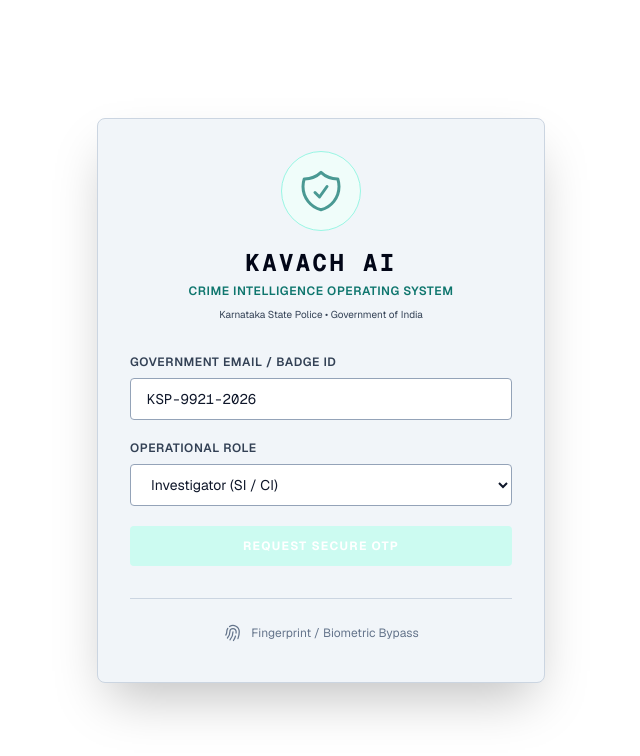
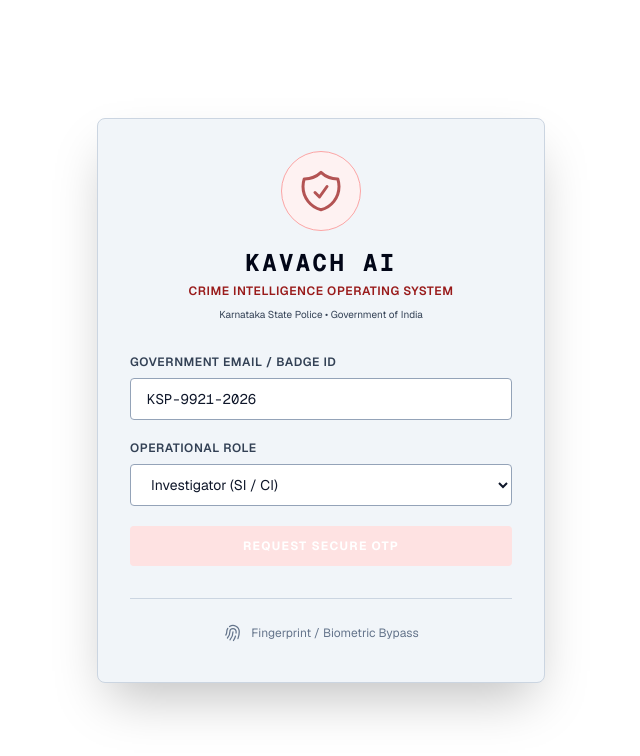
Before and after one commit to DhangarRohit18/DataThon, a Next.js app: page / in a window 1280 px wide. Shown: the top 756 px of the page, without its empty margins (319-959 px from the left). Built offline with nearby package versions, Linux system fonts and the light colour scheme.

Commit message:
style: Match official Pune Police official colors (Navy Blue & Crimson Gold scheme)

```diff
--- a/src/app/globals.css
+++ b/src/app/globals.css
@@ -4,7 +4,7 @@
   --background: #f8fafc;
   --foreground: #0f172a;
 
-  /* Day Mode (Light Theme Variables) - Deep Slate Navy & Refined Teal Accent */
+  /* Day Mode (Light Theme Variables) - Pune Police Navy Blue & Crimson Accent */
   --slate-950: #ffffff;
   --slate-900: #f1f5f9;
   --slate-850: #e2e8f0;
@@ -17,37 +17,37 @@
   --slate-200: #0f172a;
   --slate-100: #020617;
 
-  --blue-950: #f0fdfa;
-  --blue-900: #ccfbf1;
-  --blue-800: #99f6e4;
-  --blue-700: #5eead4;
-  --blue-600: #0d9488;
-  --blue-500: #0f766e;
+  --blue-950: #fef2f2;
+  --blue-900: #fee2e2;
+  --blue-800: #fca5a5;
+  --blue-700: #f87171;
+  --blue-600: #1e3a8a; /* Navy Blue */
+  --blue-500: #991b1b; /* Crimson Red */
 }
 
 .dark {
-  --background: #0b0f19;
+  --background: #090d16;
   --foreground: #f1f5f9;
 
-  /* Night Mode (Dark Theme Variables) - Midnight Charcoal & Glowing Teal Accent */
-  --slate-950: #0b0f19;
-  --slate-900: #111827;
-  --slate-850: #1f2937;
-  --slate-800: #374151;
-  --slate-700: #4b5563;
-  --slate-600: #9ca3af;
-  --slate-500: #d1d5db;
-  --slate-400: #e5e7eb;
-  --slate-300: #f3f4f6;
-  --slate-200: #f9fafb;
+  /* Night Mode (Dark Theme Variables) - Dark Navy & Vivid Red Accent */
+  --slate-950: #090d16;
+  --slate-900: #0f1626;
+  --slate-850: #1e293b;
+  --slate-800: #334155;
+  --slate-700: #475569;
+  --slate-600: #94a3b8;
+  --slate-500: #cbd5e1;
+  --slate-400: #e2e8f0;
+  --slate-300: #f1f5f9;
+  --slate-200: #f8fafc;
   --slate-100: #ffffff;
 
-  --blue-950: #042f2e;
-  --blue-900: #115e59;
-  --blue-800: #14b8a6;
-  --blue-700: #2dd4bf;
-  --blue-600: #5eead4;
-  --blue-500: #99f6e4;
+  --blue-950: #450a0a;
+  --blue-900: #7f1d1d;
+  --blue-800: #b91c1c;
+  --blue-700: #38bdf8; /* Light Sky Blue */
+  --blue-600: #2563eb; /* Cobalt Blue */
+  --blue-500: #f87171; /* Crimson Red */
 }
 
 @theme {
```
